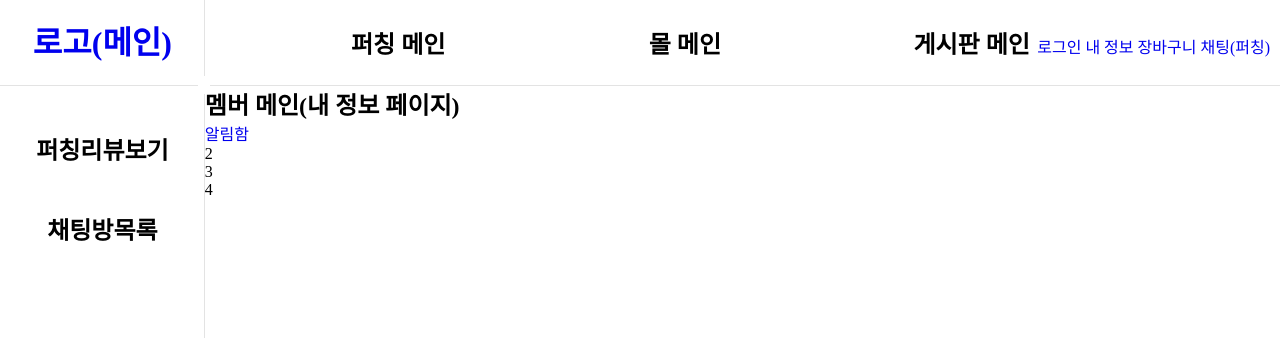
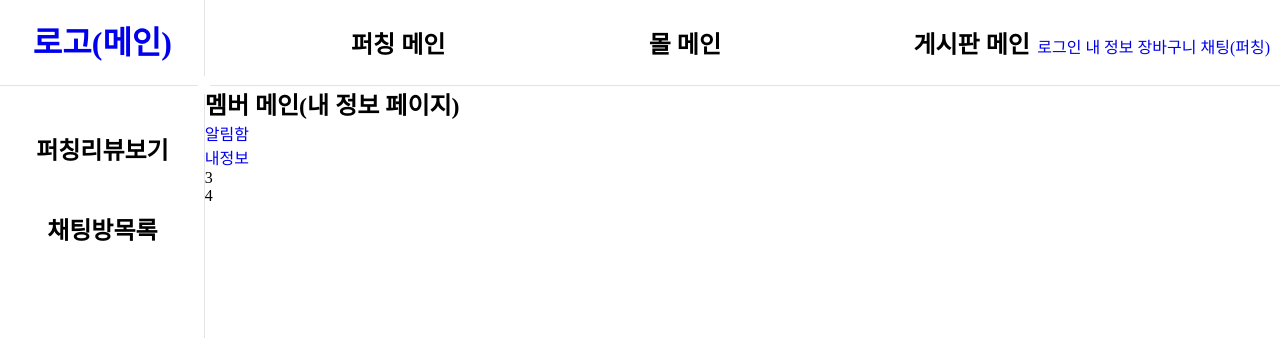
Before and after one commit to GeeHwanee/NaMoHaGae, a Spring Boot app: page /member/main in a window 1280 px wide. Shown: the top 338 px of the page. Run offline with Spring Boot 4, Linux system fonts and the light colour scheme; some of the project's set-up classes (security, data sources, template engines, error pages and the like) are left out, and stand-ins take their place; some libraries are stand-ins or nearby versions.

Commit message:
내정보로 페이지로 이동하는 열만듬

```diff
--- a/src/main/resources/templates/member/main.html
+++ b/src/main/resources/templates/member/main.html
@@ -22,7 +22,7 @@
     <section>
         <h1>멤버 메인(내 정보 페이지)</h1>
         <article><a href="/member/alarm">알림함</a></article>
-        <article>2</article>
+        <article><a href="/member/my_profile">내정보</a></article>
         <article>3</article>
         <article>4</article>
     </section>
```
